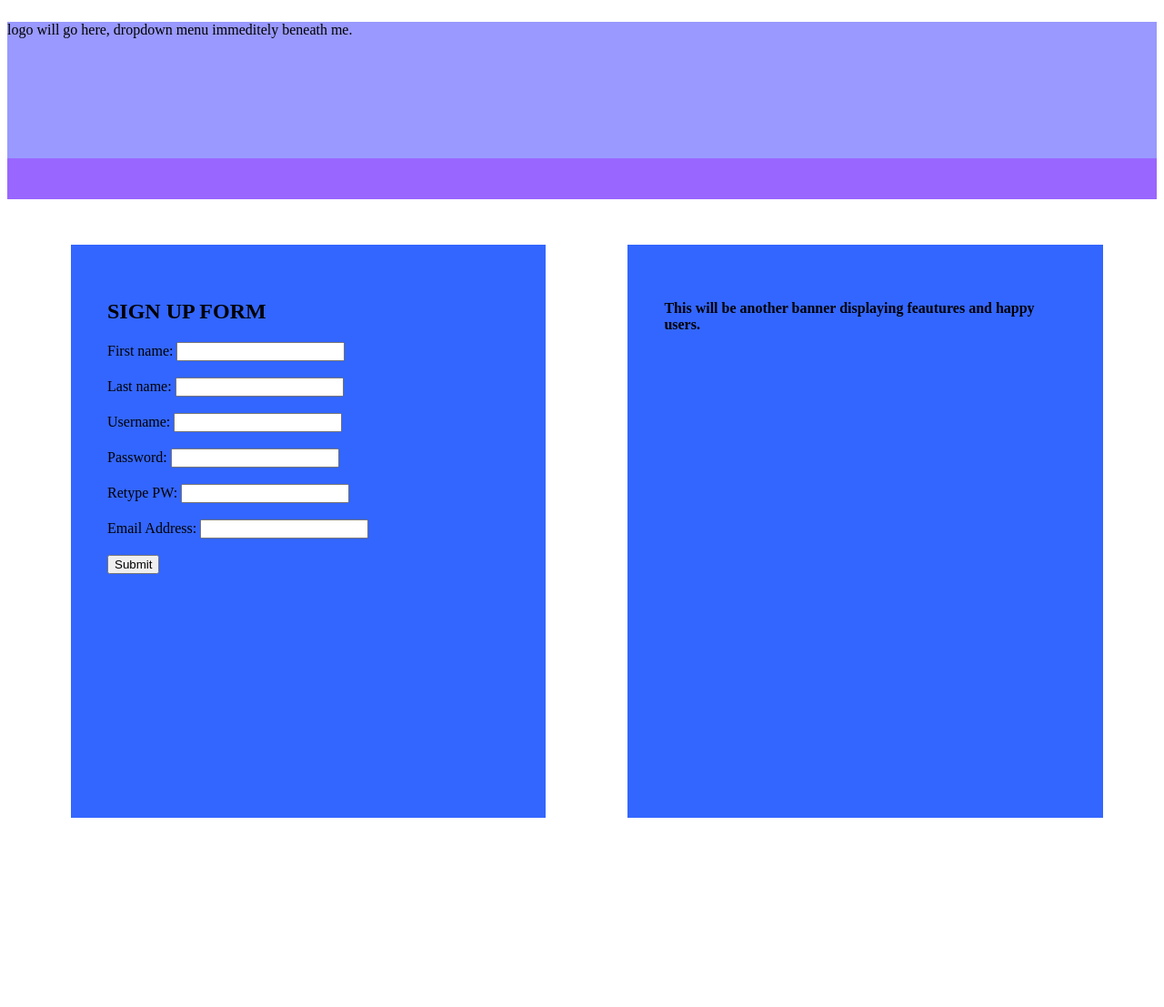
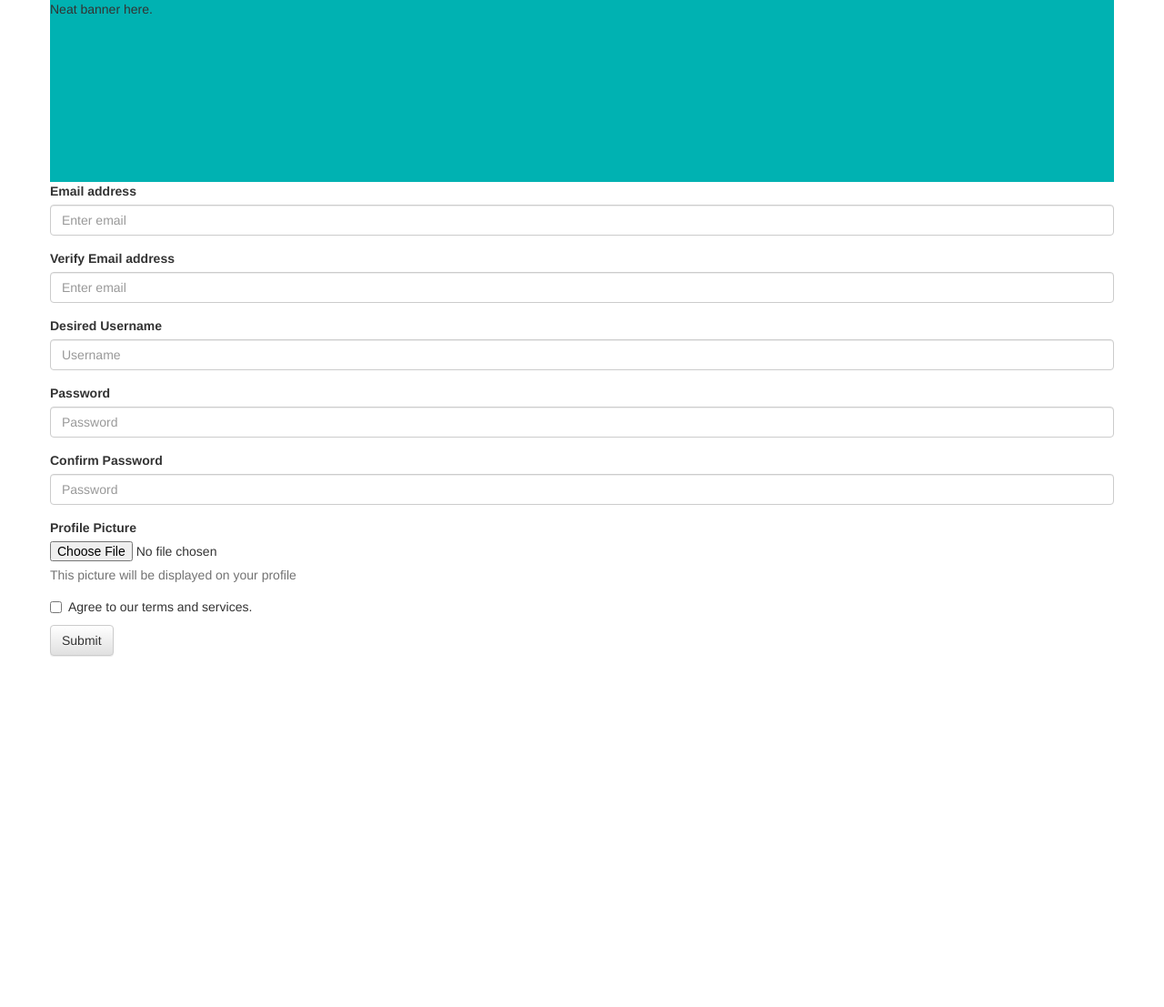
Before and after one commit to dylansheppard/fall2014WebProg, a PHP site: page /playground/signup.php in a window 1280 px wide. Shown: the whole page at 91% size. After the commit the page ends 722 px from the top, so only its background shows below. Run offline with PHP 8.4, Linux system fonts and the light colour scheme; some libraries are stand-ins or nearby versions.

Commit message:
bootstrap'd

```diff
--- a/playground/signup.php
+++ b/playground/signup.php
@@ -3,155 +3,84 @@
 <head>
 	<title>Sign up</title>
 	<meta http-equiv="Content-Type" content="text/html; charset=utf-8" />
+
+	<link rel="stylesheet" href="https://maxcdn.bootstrapcdn.com/bootstrap/3.2.0/css/bootstrap.min.css">
+
+
+	<link rel="stylesheet" href="https://maxcdn.bootstrapcdn.com/bootstrap/3.2.0/css/bootstrap-theme.min.css">
+
+	<script src="https://maxcdn.bootstrapcdn.com/bootstrap/3.2.0/js/bootstrap.min.js"></script>
+	<meta name="viewport" content="width=device-width, initial-scale=1">
+
 	<style type = "text/css">
 
+	#top-row {
+		height: 200px;
+		background-color: #00b2b2;
+	}
 
-.content {
-	min-height: 100%;
-	position: relative;
-	overflow: auto;
-	z-index: 0;
-}
+	</style>
+</head>
+<div class = "container">
+<div class = "row">
+	<div class = "col-md 12">
+		<div id ="top-row">
+			<p>Neat banner here.</p>
 
-.background {
-	position: absolute;
-	z-index: -1;
-	top: 0;
-	bottom: 0;
-	margin: 0;
-	padding: 0;
-}
+		</div>
+	</div>
+	</div>
+</div>
 
-.top_block {
-	width: 100%;
-	display: block;
-}
+<div class = "container">
+	<div class = "row">
 
-.bottom_block {
-	position: absolute;
-	width: 100%;
-	display: block;
-	bottom: 0;
-}
 
-.left_block {
-	display: block;
-	float: left;
-}
+	<div class = "col-md 6">
+	<form role="form">
+  <div class="form-group">
+    <label for="inputEmail">Email address</label>
+    <input type="email" class="form-control" id="inputEmail" placeholder="Enter email">
+  </div>
 
-.right_block {
-	display: block;
-	float: right;
-}
+   <div class="form-group">
+    <label for="inputEmail">Verify Email address</label>
+    <input type="email" class="form-control" id="inputEmail" placeholder="Enter email">
+  </div>
 
-.center_block {
-	display: block;
-	width: auto;
-}
+   <div class="form-group">
+    <label for="username">Desired Username</label>
+    <input type="text" class="form-control" id="username" placeholder="Username">
+  </div>
 
-.logo {
-	width: 100%;
-	height: 150px;
-	background-color: #9999ff;
-}
+  <div class="form-group">
+    <label for="userPassword">Password</label>
+    <input type="password" class="form-control" id="userPassword" placeholder="Password">
+  </div>
 
-.dropdown {
-	width: 100%;
-	height: 45px;
-	background-color: #9966ff;
-	margin-bottom: 100px;
-}
 
-.signupForm {
-	width: 35%;
-	height: 550px;
-	padding: 40px;
-    margin-left: 70px;
-	margin-right: 20px;
-	margin-top: 50px;
-	margin-bottom: 200px;
-	background-color: #36F;
-	position: relative;
-	display: block;
-	float: left;
+    <div class="form-group">
+    <label for="userPassword">Confirm Password</label>
+    <input type="password" class="form-control" id="userPassword" placeholder="Password">
+  </div>
+
+  <div class="form-group">
+
+    <label for="exampleInputFile">Profile Picture</label>
+    <input type="file" id="userPic">
+    <p class="help-block">This picture will be displayed on your profile</p>
+  </div>
+  <div class="checkbox">
+    <label>
+      <input type="checkbox"> Agree to our terms and services.
+    </label>
+  </div>
+  <button type="submit" class="btn btn-default">Submit</button>
+</form>
+</div>
 
 
 
-}
-
-
-
-
-
-.button1 {
-	postion: relative;
-	width: 20%;
-	height: 80px;
-	background-color: #666;
-	float: left;
-	display: block;
-	border-radius: 10px;
-	margin-top: 125px;
-	text-align: center;
-	padding-top: 20px;
-
-}
-
-</style>
-</head>
-
-
-<body>
-	<div class="content">
-		<div class="top_block logo">
-        	<p> logo will go here, dropdown menu immeditely beneath me. </p>
-
-		</div>
-
-        <div class="top_block dropdown">
-
-			<div class="content">
-
-            </div>
-               <div class = "signupForm">
-            <h2> SIGN UP FORM </h2>
-            <form>
-				First name: <input type="text" name="firstname"><br>
-                <br>
-				Last name: <input type="text" name="lastname">
-                <br> <br>
-                Username: <input type ="text" name="username">
-                <br> <br>
-                Password: <input type ="password" name="password">
-                <br> <br>
-                Retype PW: <input type ="password" name="password">
-                <br> <br>
-                 Email Address: <input type ="password" name="password">
-                <br> <br>
-
-                <input type="submit" value="Submit">
-</form>
-
-
-
-			</form>
-
-			</div>
-
-                  <div class = "signupForm">
-            <h4> This will be another banner displaying feautures and happy users.</h4>
-
-
-			</div>
-
-
-    </div>
-
-
-			</div>
-
-
-</body>
-
-
+</div>
+</div>
 </html>
```
Also changed, not shown: playground/food.php (added, +63 -0 lines), playground/index.php (+68 -90 lines).
